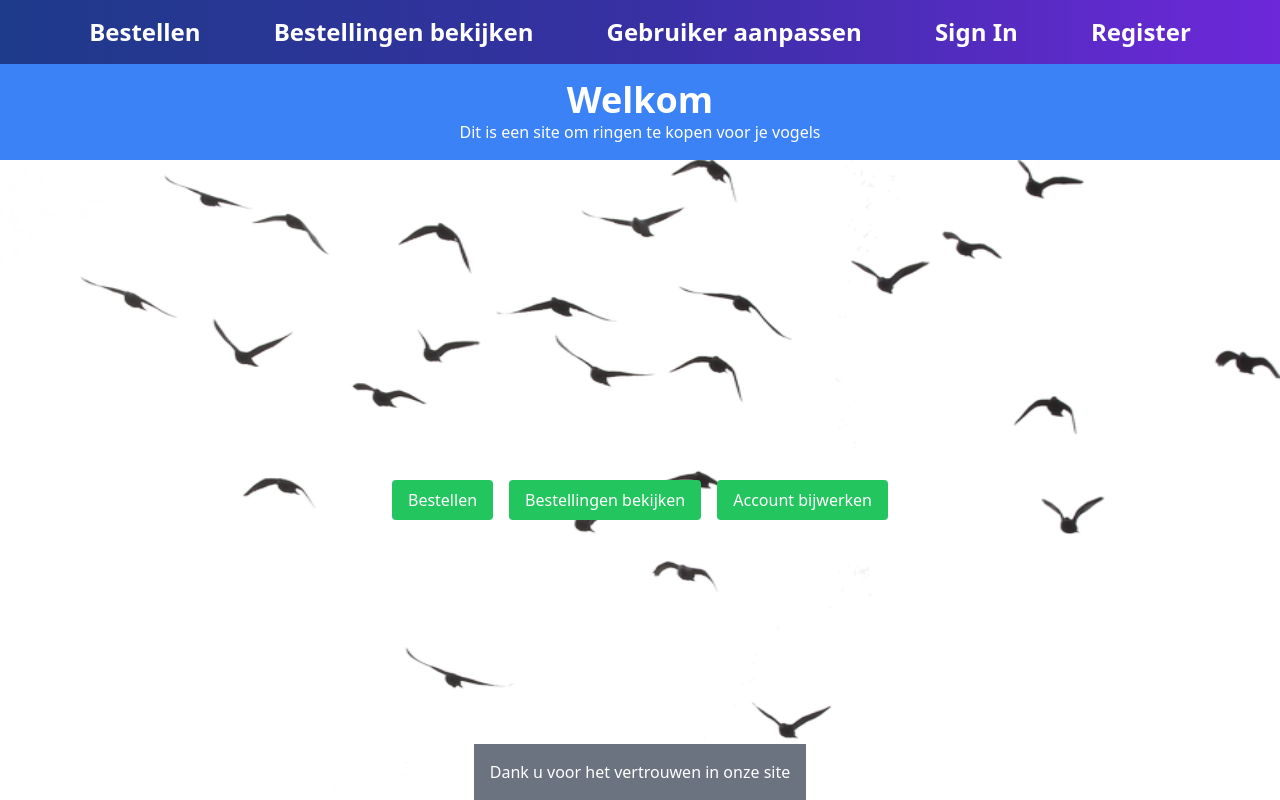
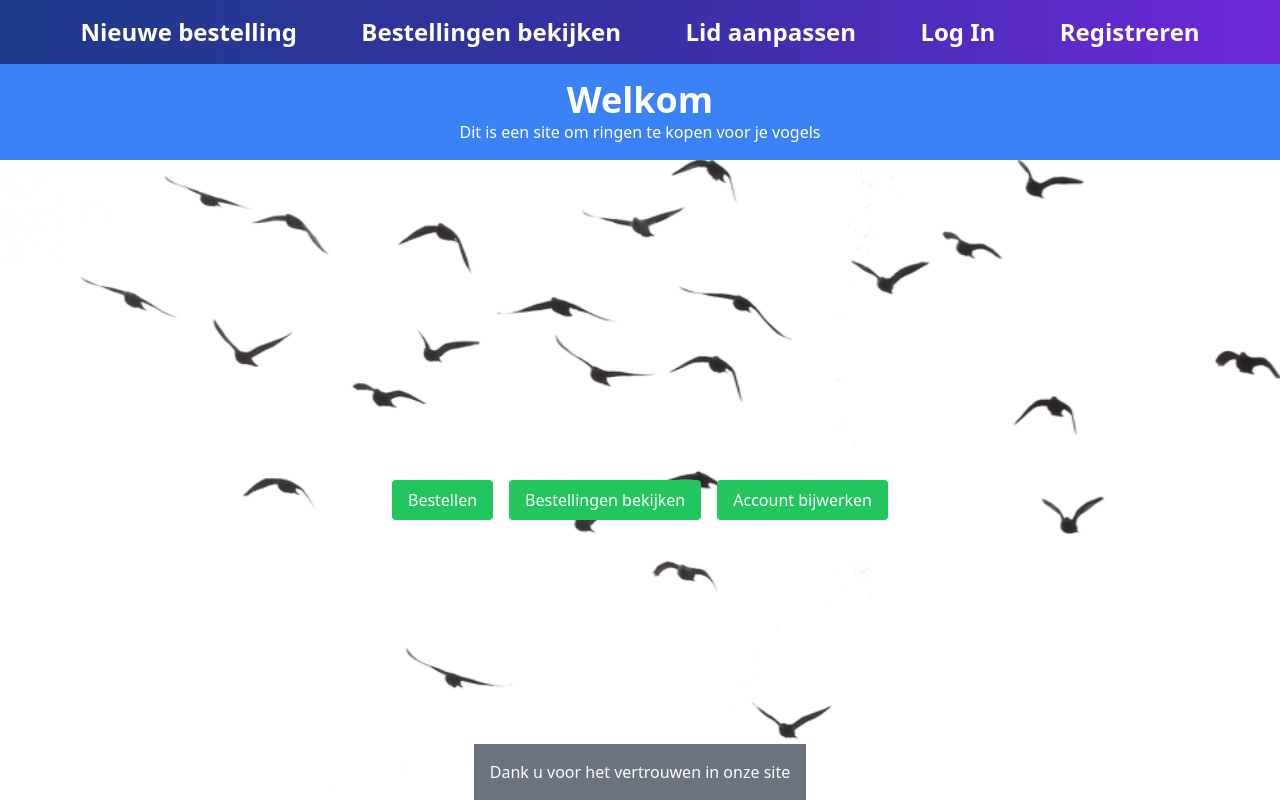
Before and after one commit to pgmgent-atwork-3/ek1-multidisciplinair-projectwerk-team-1, a Next.js app in the folder frontend/: page / in a window 1280 px wide. Built offline with nearby package versions, Linux system fonts and the light colour scheme; no server answers; what apollo-upload-client would draw is missing.

Commit message:
vertalen en verduidelijken

```diff
--- a/frontend/src/app/components/NavBar.tsx
+++ b/frontend/src/app/components/NavBar.tsx
@@ -18,7 +18,7 @@ export default async function Navbar() {
       <ul className="flex justify-evenly text-2xl font-bold text-white">
         <li>
           <Link href={session ? `/bestelling/${session.id}` : "/bestelling "}>
-            Bestellen
+            Nieuwe bestelling
           </Link>
         </li>
         <li>
@@ -31,7 +31,7 @@ export default async function Navbar() {
           </Link>
         </li>
           <li>
-            <Link href={session ? `/user/${session.id}` : "/user"}>Gebruiker aanpassen</Link>
+            <Link href={session ? `/user/${session.id}` : "/user"}>Lid aanpassen</Link>
           </li>
         {isAdmin && (
           <li>
@@ -40,16 +40,16 @@ export default async function Navbar() {
         )}
         {session ? (
           <li>
-            <Link href="/api/auth/signout">Sign Out</Link>
+            <Link href="/api/auth/signout">Log uit</Link>
           </li>
         ) : (
           <li>
-            <Link href="/api/auth/signin">Sign In</Link>
+            <Link href="/api/auth/signin">Log In</Link>
           </li>
         )}
         {!session && (
           <li>
-            <Link href="/register">Register</Link>
+            <Link href="/register">Registreren</Link>
           </li>
         )}
       </ul>
```
